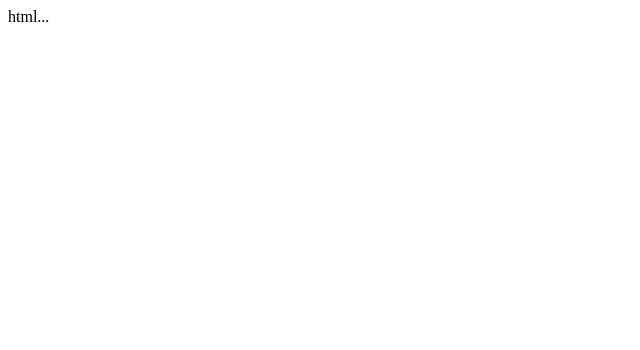
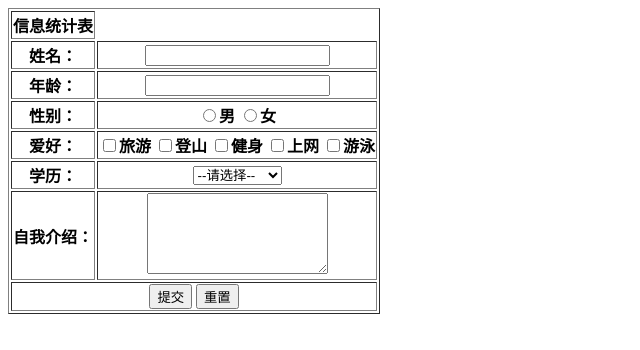
Before and after one commit to Liyang2003/wed-liyan, a plain HTML site: page index.html in a window 1280 px wide. Shown: the whole page, without its empty margins (0-640 px from the left). Drawn offline with Linux system fonts and the light colour scheme.

Commit message:
Update index.html

```diff
--- a/index.html
+++ b/index.html
@@ -1 +1,50 @@
-html...
+
+<!DOCTYPE html>
+<html>
+	<head>
+		<meta charset="utf-8" />
+		<title></title>
+	</head>
+	<body>
+		<table border="1">
+		<tr><th>信息统计表</th></tr>
+		<th>姓名：</th>
+		<th><input type="text" name="userName"></th></tr>
+		<tr>
+		<th>年龄：</th>
+		<th><input type="text" name="userName"></th></tr>
+		<tr>
+		<th>性别：</th>
+		<th><input type="radio" name="sex" value="1">男
+		<input type="radio" name="sex" value="0">女</th>
+		</tr>
+		<tr>
+		<th>爱好：</th>
+		<th>
+		<input type="checkbox" name="hobby" value="1">旅游
+		<input type="checkbox" name="hobby" value="2">登山
+		<input type="checkbox" name="hobby" value="3">健身
+		<input type="checkbox" name="hobby" value="4">上网
+		<input type="checkbox" name="hobby" value="5">游泳
+		</tr>
+		<th>学历：</th>
+		<th>
+			<select name="degree">
+			<option value="">--请选择--</option>
+			<option value="1">专科</option>
+			<option value="2">本科</option>
+			<option value="3">硕士</option>
+			<option value="4">博士及以上</option>
+		</select></th></tr>
+		<tr><th>自我介绍：</th>
+		<th><textarea name="comment" rows="5" cois="10"></textarea></th>
+		<tr>
+
+        <th colspan="3" align=center>
+        <input type="submit" value="提交">
+        <input type="reset" value="重置">
+        </th>
+
+        </tr>
+	</body>
+</html>
```
